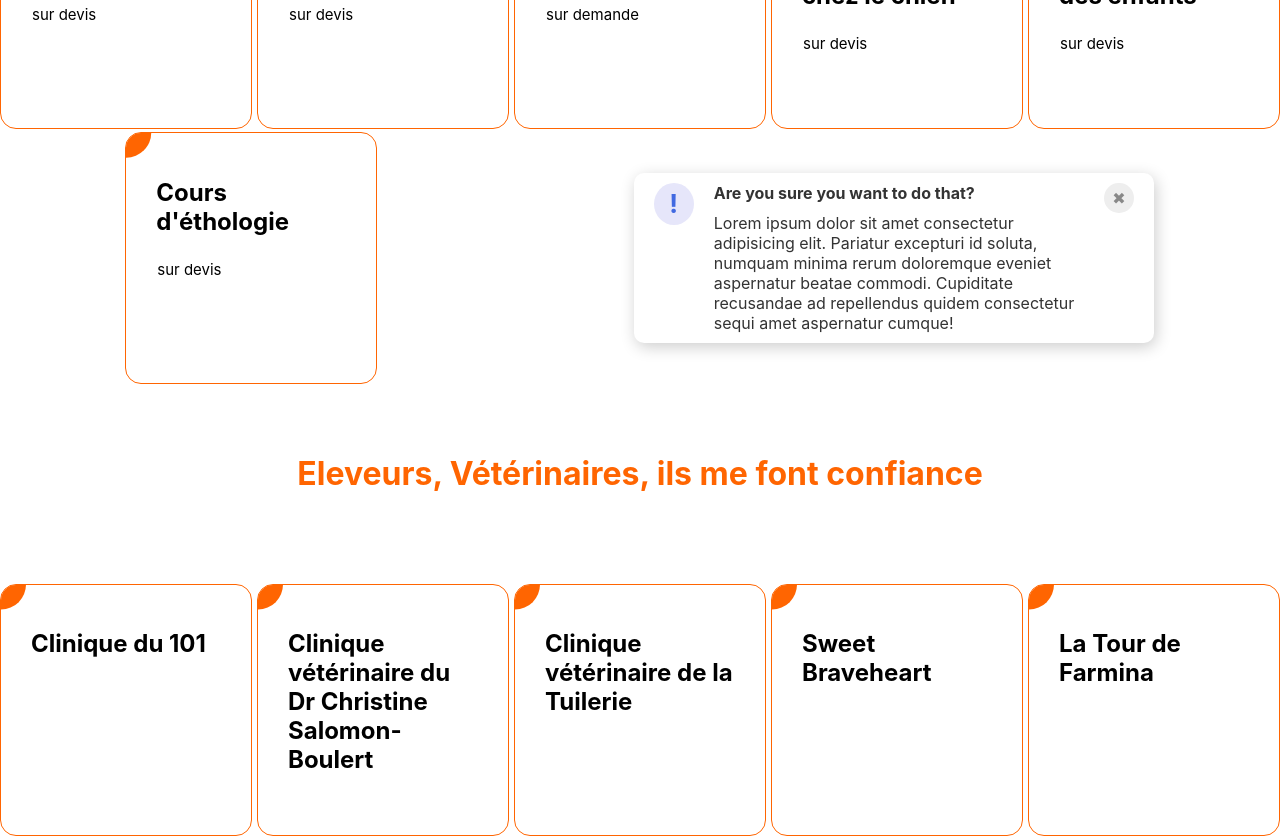
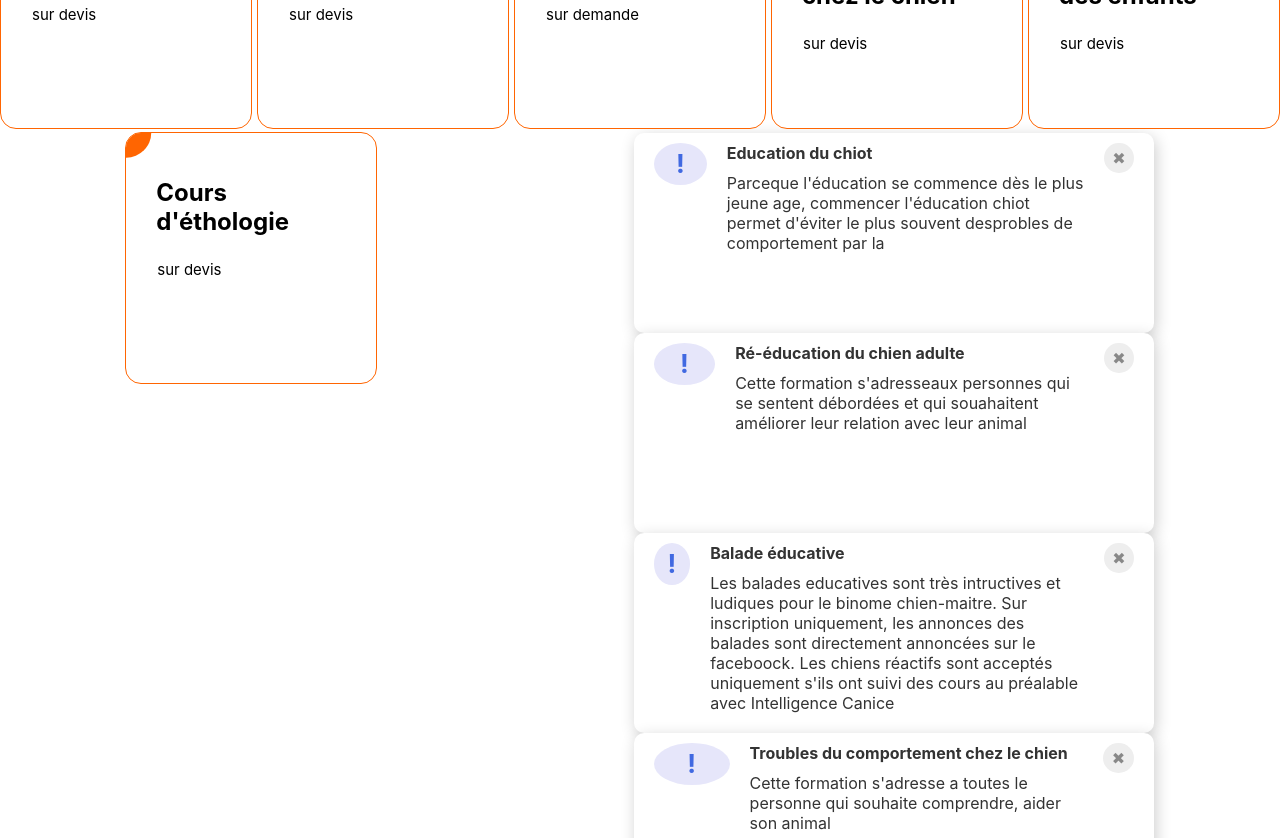
Before and after one commit to melaniemdm/intelligence_canine, a React (Create React App) app: page / in a window 1280 px wide. Shown: the part 2140-2978 px from the top of the page. Built offline with nearby package versions, Linux system fonts and the light colour scheme.

Commit message:
fix(js & css) modal services feature(js) props services

```diff
--- a/src/components/ModalServices/index.js
+++ b/src/components/ModalServices/index.js
@@ -1,17 +1,17 @@
 import './style.scss';
 import {useEffect} from 'react';
 
-function ModalPrestations(){
+function ModalPrestations(props){
     useEffect(() => {
         activateBtn()
     })
     return(
         <div className="containerModal">
 <div className="modal">
-    <div className="icon">!</div>
-    <div className="content">
-      <div className="header">Are you sure you want to do that?</div>
-      <div className="text">Lorem ipsum dolor sit amet consectetur adipisicing elit. Pariatur excepturi id soluta, numquam minima rerum doloremque eveniet aspernatur beatae commodi. Cupiditate recusandae ad repellendus quidem consectetur sequi amet aspernatur cumque!</div>
+    <div className="iconModal">!</div>
+    <div className="contentModal">
+      <div className="titlePrestaDetail">{props.title}</div>
+      <div className="text">{props.detail}</div>
 
     </div>
     <div className="close-button">  ✖  </div>
--- a/src/components/ModalServices/style.scss
+++ b/src/components/ModalServices/style.scss
@@ -10,13 +10,18 @@
 }
 
 .modal {
+  display: flex;
+    justify-content: center;
+    gap: 20px;
+    padding: 10px 20px;
   background: white;
   width: 480px;
+  height: 180px;
   border-radius: 10px;
   box-shadow: 2px 4px 16px rgba(0,0,0,.2);
 }
 
-.icon {
+.iconModal {
   color: royalblue;
   font-size: 26px;
   font-weight: 700;
@@ -53,17 +58,12 @@ button {
 }
 
 
-.modal{
-    display: flex;
-    justify-content: center;
-    gap: 20px;
-    padding: 10px 20px;
-}
-.content{
+
+.contentModal{
     display: flex;
     flex-direction: column;
     gap: 10px;
 }
-.header{
+.titlePrestaDetail{
     font-weight: 700;
 }
--- a/src/components/Services/index.js
+++ b/src/components/Services/index.js
@@ -19,8 +19,9 @@ function Services(){
 
 
   </div> </div> </div>)}
-<ModalServices/>
-  </div>
+  <div>
+{ nosPrestations.map((services,index)=><ModalServices title={services.titlePresta} detail={services.detail}/>)}
+  </div></div>
 
 
 
```
